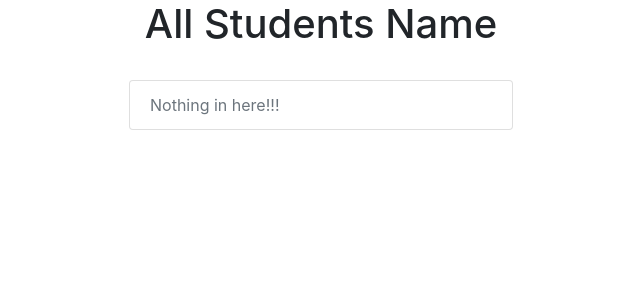
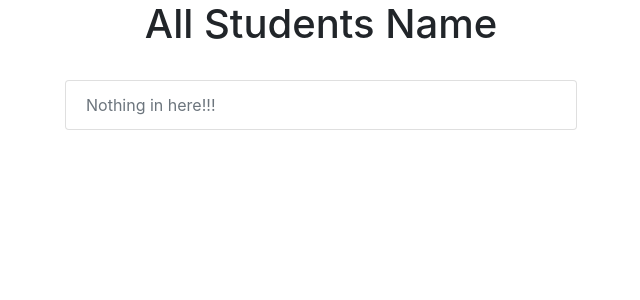
Before and after one commit to kellyhu0109/108512, a Django app: page /bot/tablemenu/student/ in a window 1280 px wide. Shown: the top 300 px of the page, without its empty margins (319-959 px from the left). Run offline with Django 3.2, Linux system fonts and the light colour scheme; data that the repository does not hold is empty; parts of the project's set-up code (start-up, migrations or seed data) failed here and were passed over; some libraries are stand-ins or nearby versions.

Commit message:
make it better

```diff
--- a/templates/table/student.html
+++ b/templates/table/student.html
@@ -5,7 +5,7 @@
         <h1>All Students Name</h1>
     </div><br>
 
-    <div class="list-group" style="width: 30%; margin-left: 35%; margin-bottom: 50px;">
+    <div class="list-group" style="width: 40%; margin-left: 30%; margin-bottom: 50px;">
         {% for stu in student %}
           <a class="list-group-item list-group-item-action" style="text-align: center;">{{ stu.stuname }}</a>
         {% empty %}
```
